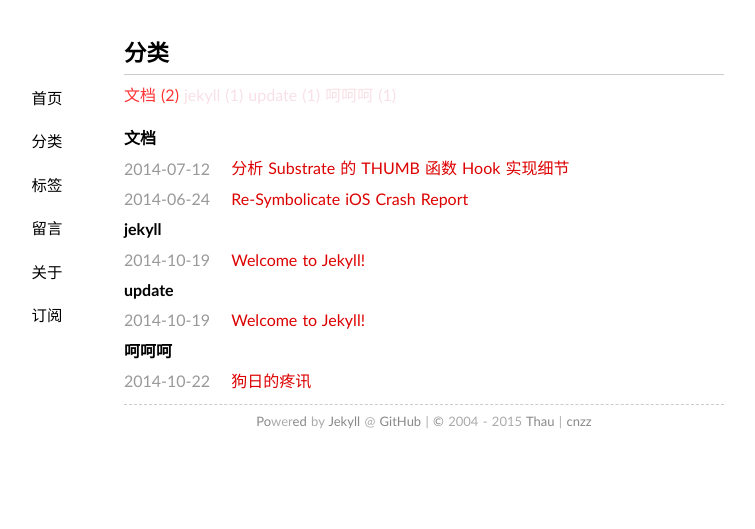
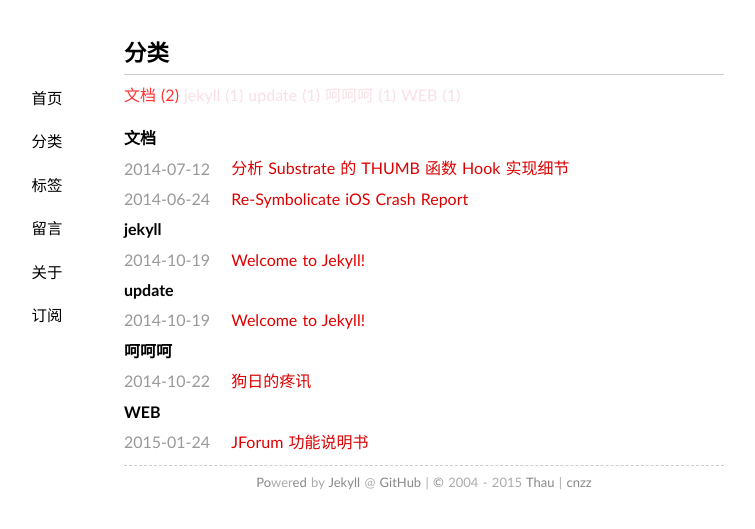
Before and after one commit to Bigcaitou/Bigcaitou, a Jekyll site: the page built from categories/index.md, in a window 1280 px wide. Shown: the top 529 px of the page, without its empty margins (216-971 px from the left). Built offline with Jekyll 4.4.1, drawn with Linux system fonts in a browser that asks for light colours; some web fonts are replaced; Markdown is read by kramdown in place of the engine named in the settings.

Commit message:
Update 2015-01-24-jforum-manual.md

```diff
--- a/_posts/2015-01-24-jforum-manual.md
+++ b/_posts/2015-01-24-jforum-manual.md
@@ -1,3 +1,11 @@
+---
+date: 2015-01-24 05:30:31+00:00
+layout: post
+title: JForum 功能说明书
+categories: WEB
+tags: JForum
+---
+
 # JForum 功能说明书
 
 -----
```
